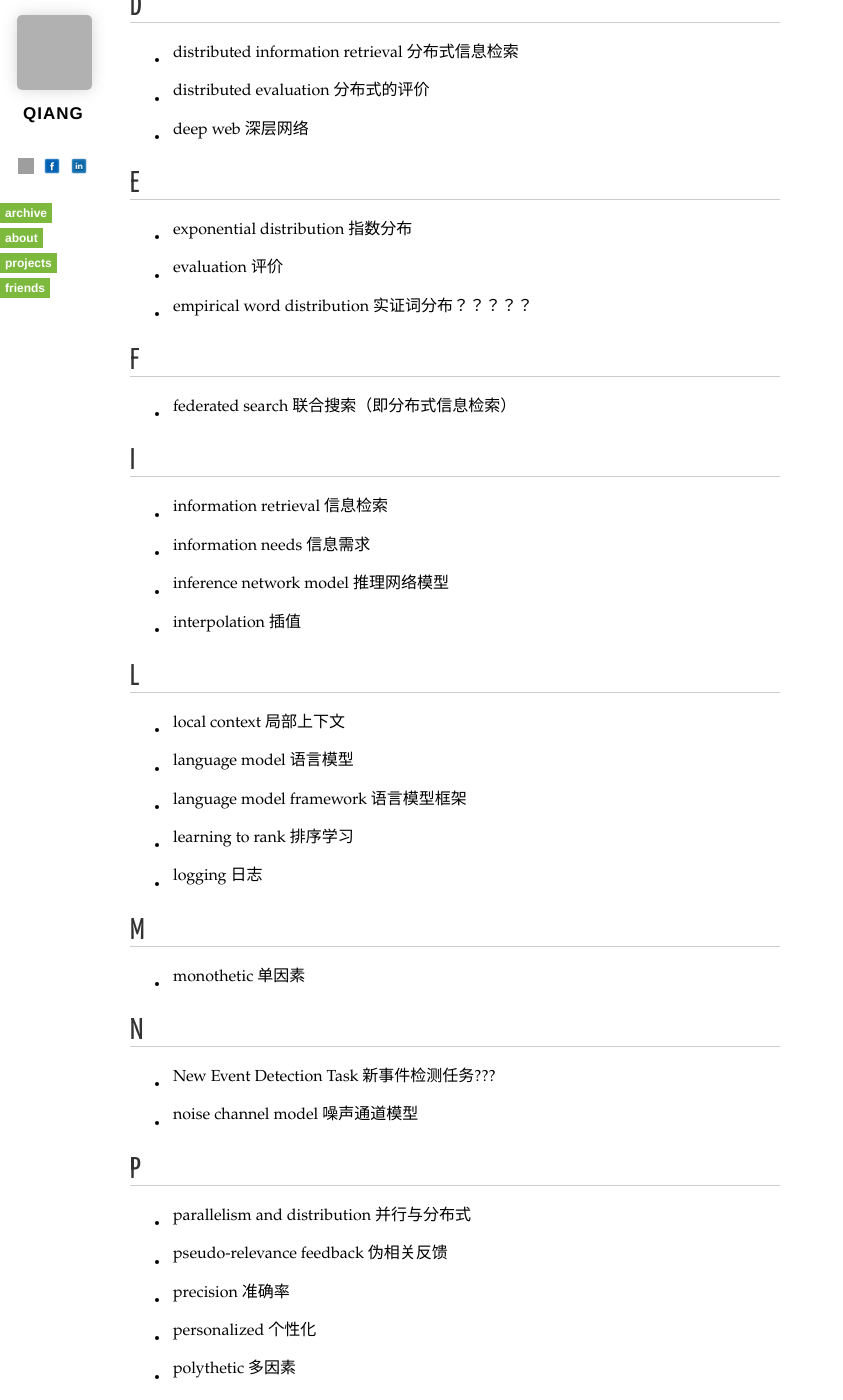
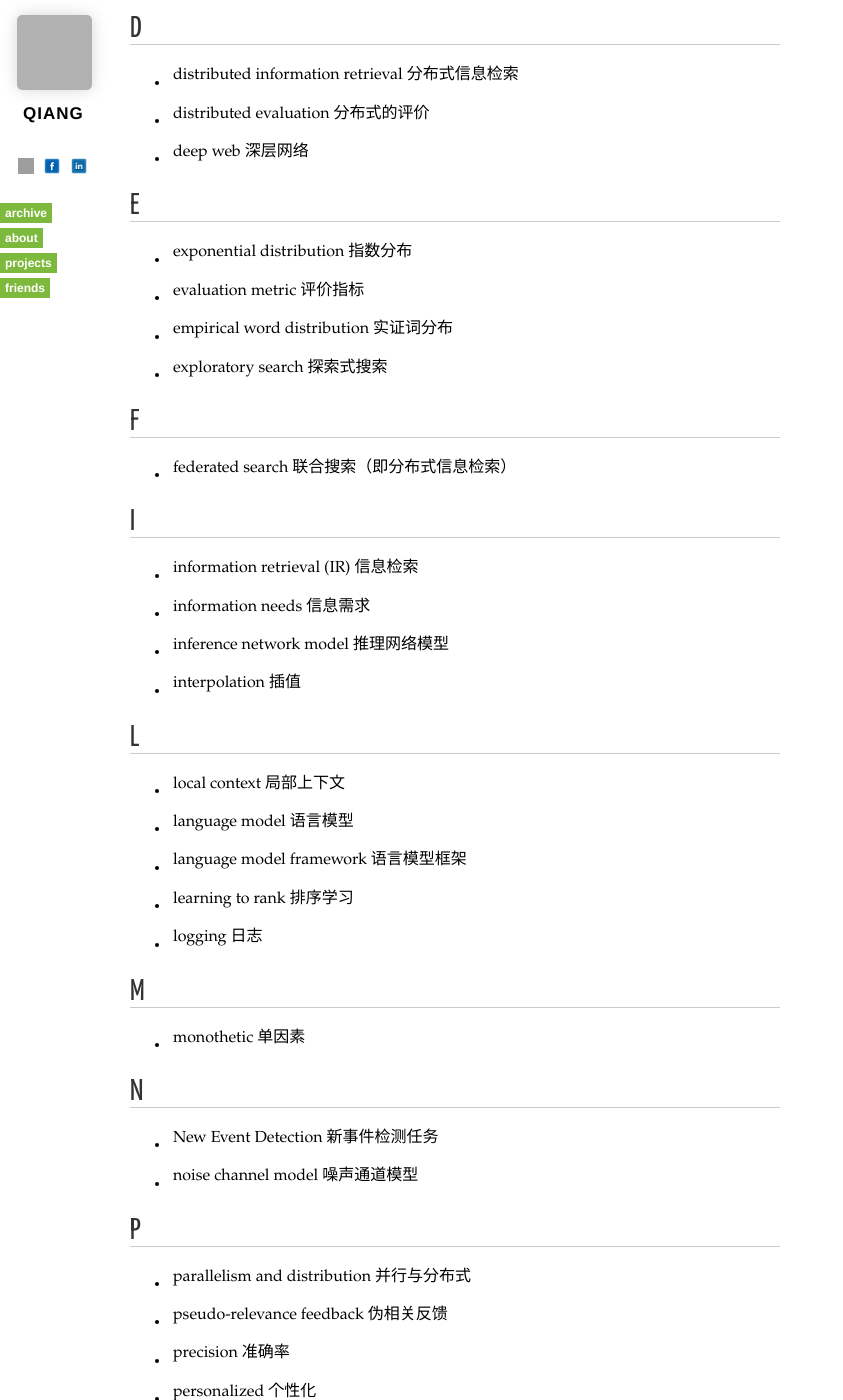
Before and after one commit to qiangrw/qiangrw.github.com, a Jekyll site: the page built from _posts/2012-03-17-IR-dic.md, in a window 1280 px wide and 1400 px high, scrolled down 755 px. Shown: the whole window, without its empty margins (0-843 px from the left). Built offline with Jekyll 4.4.1, drawn with Linux system fonts in a browser that asks for light colours; nearby versions of some CDN libraries; Markdown is read by kramdown in place of the engine named in the settings; comment, search, counter and statistics services are not loaded; some of the changed text lies outside the part shown; grey boxes are pictures that could not be loaded.

Commit message:
minor change, update posts

```diff
--- a/_posts/2012-03-17-IR-dic.md
+++ b/_posts/2012-03-17-IR-dic.md
@@ -29,14 +29,15 @@ permalink: /2012/03/IR-DIC/
 
 ## E
 * exponential distribution | 指数分布
-* evaluation | 评价
-* empirical word distribution | 实证词分布？？？？？
+* evaluation metric | 评价指标
+* empirical word distribution | 实证词分布
+* exploratory search | 探索式搜索
 
 ## F
 * federated search | 联合搜索（即分布式信息检索）
 
 ## I
-* information retrieval | 信息检索
+* information retrieval (IR) | 信息检索
 * information needs | 信息需求
 * inference network model | 推理网络模型
 * interpolation | 插值
@@ -52,7 +53,7 @@ permalink: /2012/03/IR-DIC/
 * monothetic | 单因素
 
 ## N
-* New Event Detection Task | 新事件检测任务???
+* New Event Detection | 新事件检测任务
 * noise channel model | 噪声通道模型
 
 ##  P
```
Also changed, not shown: other parts of _posts/2012-03-17-IR-dic.md (+2 -2 lines), about.html (+6 -1 lines), projects.html (+1 -12 lines).
